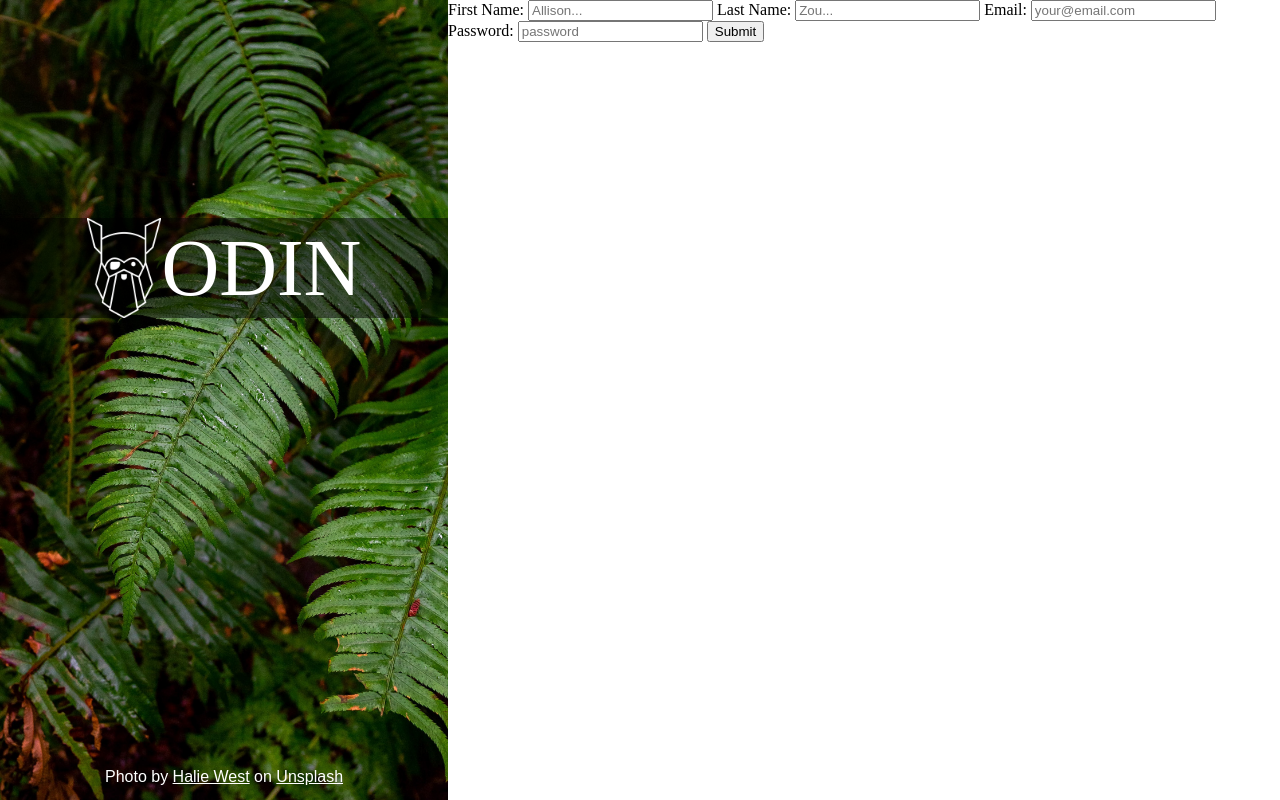
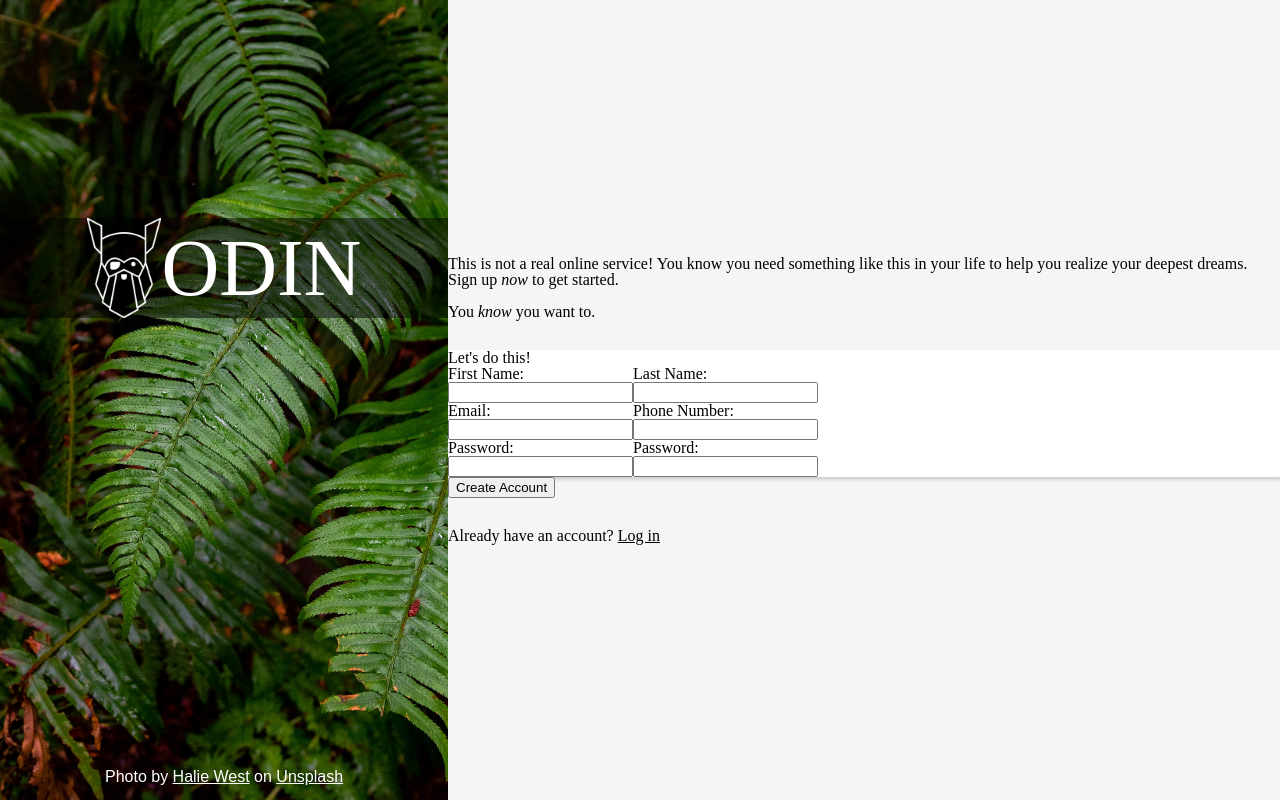
Before and after one commit to WereDiggle/odin-sign-up, a plain HTML site: page index.html in a window 1280 px wide. Drawn offline with Linux system fonts and the light colour scheme.

Commit message:
more structure

```diff
--- a/index.html
+++ b/index.html
@@ -19,25 +19,59 @@
             Photo by <a href="https://unsplash.com/@haliewestphoto">Halie West</a> on <a href="https://unsplash.com/photos/25xggax4bSA">Unsplash</a>
         </div>
     </div>
-    <div id="right-body">
+    <div id="right-body" class="flex-v flex-center">
         <div id="entry-paragraph">
-
+            This is not a real online service!
+            You know you need something like this in your life to help you realize your deepest dreams.
+            Sign up <i>now</i> to get started.
+            <br><br>
+            You <i>know</i> you want to.
         </div>
         <form id="signup-form" action="https://httpbin.org/post" method="post">
-            <label for="first_name">First Name:</label>
-            <input type="text" id="first_name" name="first_name" placeholder="Allison...">
+            <div id="signup-box" class="flex-v">
+                <p>
+                    Let's do this!
+                </p>
+                <div class="flex-h">
+                    <div class="flex-v">
+                        <label for="first_name">First Name:</label>
+                        <input type="text" id="first_name" name="first_name">
+                    </div>
+                    <div class="flex-v">
+                        <label for="last_name">Last Name:</label>
+                        <input type="text" id="last_name" name="last_name">
+                    </div>
+                </div>
 
-            <label for="last_name">Last Name:</label>
-            <input type="text" id="last_name" name="last_name" placeholder="Zou...">
 
-            <label for="email">Email:</label>
-            <input type="email" id="email" name="email" placeholder="your@email.com">
+                <div class="flex-h">
+                    <div class="flex-v">
+                        <label for="email">Email:</label>
+                        <input type="email" id="email" name="email">
+                    </div>
+                    <div class="flex-v">
+                        <label for="phone_number">Phone Number:</label>
+                        <input type="tel" id="phone_number" name="phone_number">
+                    </div>
+                </div>
 
-            <label for="user_password">Password:</label>
-            <input type="password" id="user_password" name="user_password" placeholder="password">
+                <div class="flex-h">
+                    <div class="flex-v">
+                        <label for="user_password">Password:</label>
+                        <input type="password" id="user_password" name="user_password">
+                    </div>
+                    <div class="flex-v">
+                        <label for="confirm_user_password">Password:</label>
+                        <input type="password" id="confirm_user_password">
+                    </div>
+                </div>
+            </div>
 
-            <button type="submit">Submit</button>
+            <button type="submit">Create Account</button>
         </form>
+        <p>
+            Already have an account? <a href="">Log in</a>
+        </p>
     </div>
 </body>
 </html>
--- a/style.css
+++ b/style.css
@@ -31,6 +31,9 @@ article, aside, details, figcaption, figure,
 footer, header, hgroup, menu, nav, section {
   display: block;
 }
+i {
+  font-style: italic;
+}
 body {
   line-height: 1;
   width: 100vw;
@@ -57,11 +60,27 @@ table {
 body {
   display: flex;
   flex-direction: row;
+  background-color: whitesmoke;
 }
 
 a {
   color: inherit;
   font-family: inherit;
+}
+
+.flex-h {
+  display: flex;
+  flex-direction: row;
+}
+
+.flex-v {
+  display: flex;
+  flex-direction: column;
+}
+
+.flex-center {
+  justify-content: center;
+  gap: 30px;
 }
 
 #left-body {
@@ -92,3 +111,11 @@ a {
   font-family: Arial, Helvetica, sans-serif;
   margin: 15px;
 }
+
+#right-body {
+}
+
+#signup-box {
+  background-color: white;
+  box-shadow: 3px 3px 3px lightgray;
+}
```
